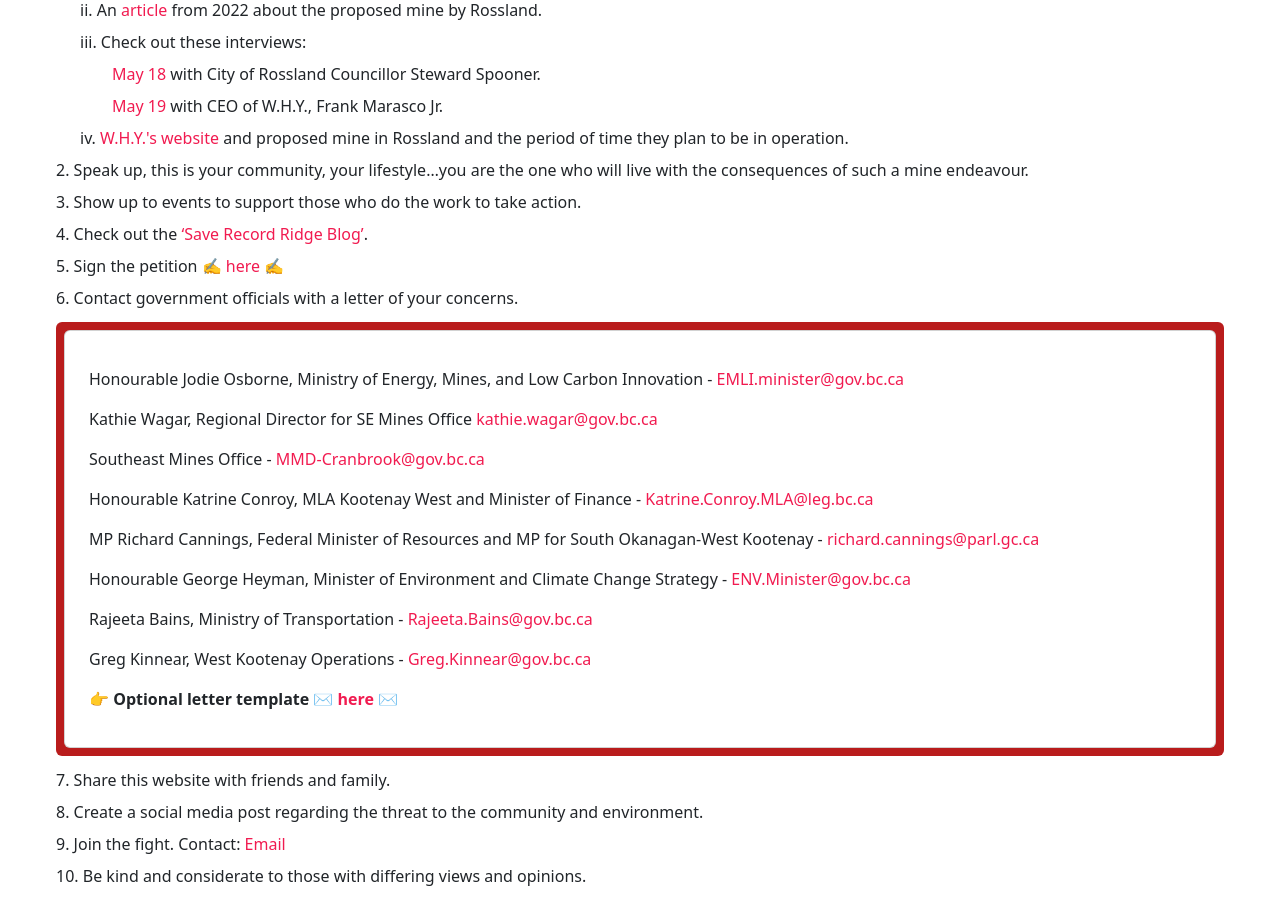
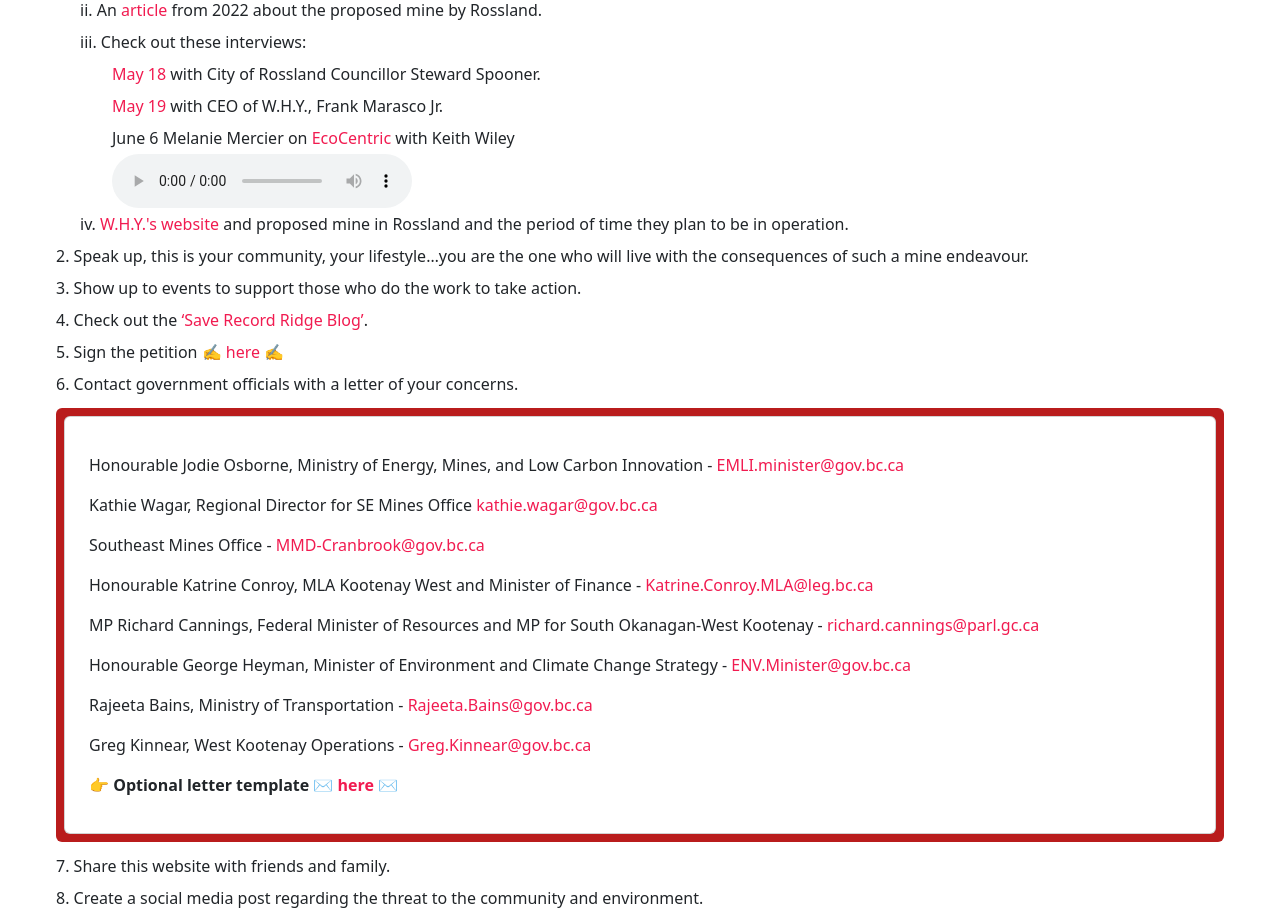
Before and after one commit to revyrob/SRR, a React (Create React App) app: page / in a window 1280 px wide. Shown: the part 2420-3339 px from the top of the page. Built offline with nearby package versions, Linux system fonts and the light colour scheme.

Commit message:
added Mels interview

```diff
--- a/package.json
+++ b/package.json
@@ -17,6 +17,7 @@
     "formik": "^2.4.0",
     "framer-motion": "^10.12.16",
     "react": "^18.2.0",
+    "react-audio-player": "^0.17.0",
     "react-bootstrap": "^2.7.4",
     "react-dom": "^18.2.0",
     "react-router-dom": "^6.11.2",
--- /dev/null
+++ b/src/assets/data/audio.json
@@ -0,0 +1,3 @@
+{
+  "audio": "../../../audio/Mel-inter.mp3"
+}
--- a/src/components/Action/Action.js
+++ b/src/components/Action/Action.js
@@ -1,5 +1,7 @@
 import React from "react";
 import CardSlide from "../CardSlide/CardSlide";
+import ReactAudioPlayer from "react-audio-player";
+import interview from "../../assets/data/audio.json";
 
 function Action() {
   return (
@@ -71,6 +73,19 @@ https://www.castlegarnews.com/news/mayor-concerned-about-open-pit-mine-proposal-
                 </a>{" "}
                 with CEO of W.H.Y., Frank Marasco Jr.
               </li>
+              <li>
+                June 6 Melanie Mercier on{" "}
+                <a
+                  href="https://theecocentricblog.wordpress.com/2023/06/08/june-6-2023-the-pyrocene-canadas-forests-light-up-comment-from-chris-hatch-open-pit-magnesium-mine-near-rossland-fairy-creek-logging-deferred-again-but-old-growth-still-falling/"
+                  target="_blank"
+                  rel="noreferrer"
+                >
+                  {" "}
+                  EcoCentric
+                </a>{" "}
+                with Keith Wiley
+                <ReactAudioPlayer src={interview.audio} controls />
+              </li>
             </ul>
             <li>
               iv.{" "}
```
Also changed, not shown: 2 other files (tests, documents, lock files or other folders).
